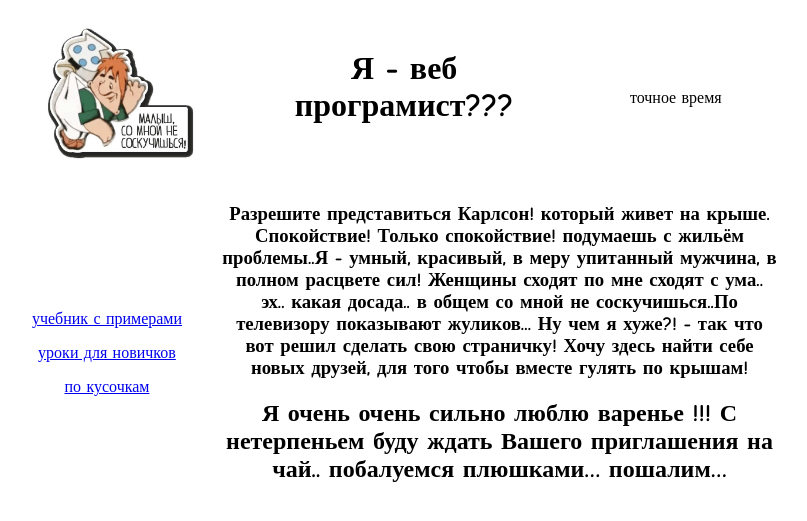
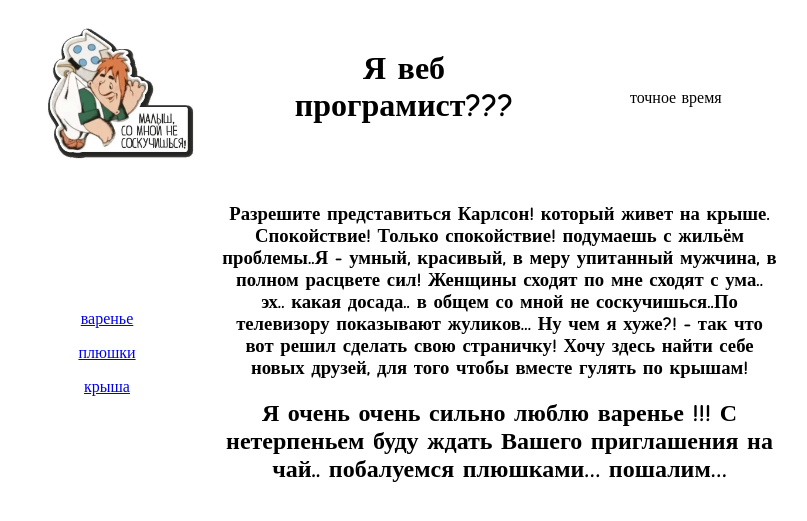
Before and after one commit to ibushmeleva/Ican, a plain HTML site: page index.html in a window 1280 px wide. Shown: the whole page, without its empty margins (248-1055 px from the left). Drawn offline with Linux system fonts and the light colour scheme.

Commit message:
init progect

```diff
--- a/index.html
+++ b/index.html
@@ -8,16 +8,16 @@
 	<table align="center" border="0" cellpadding="15" cellspacing="0" width="800" height="150">
 	<tr>
 		<td height="150" width="250" valign="center" align="center"> <img src="images\pic1.jpg" height="150" width="150"></td>
-		<td height="150" width="300" valign="center" align="center"><p><strong><h1>Я - веб програмист???</h1></strong></p>
+		<td height="150" width="300" valign="center" align="center"><p><strong><h1>Я веб програмист???</h1></strong></p>
 		<td height="150" width="250" valign="center" align="center">точное время</td>
 	</tr>
 	</table>
 	<table align="center" border="0" cellpadding="0" cellspacing="15" width="800" height="300">
 	<tr>
 		<td height="300" width="200" valign="center" align="center">
-			<p><a href="http://www.webremeslo.ru">учебник с примерами</a></p>
-			<p><a href="https://zarabotat-na-sajte.ru">уроки для новичков</a></p>
-			<p><a href="https://www.google.ru">по кусочкам</a></td>
+			<p><a href="http://www.webremeslo.ru">варенье</a></p>
+			<p><a href="https://zarabotat-na-sajte.ru">плюшки</a></p>
+			<p><a href="https://www.google.ru">крыша</a></td>
 		<td height="300" width="600" colspan="2" valign="center" align="center">
 			<p><h3>Разрешите представиться Карлсон! который живет на крыше. Спокойствие! Только спокойствие! подумаешь с жильём проблемы..Я - умный, красивый, в меру упитанный мужчина, в полном расцвете сил! Женщины сходят по мне сходят с ума.. эх.. какая досада.. в общем со мной не соскучишься..По телевизору показывают жуликов... Ну чем я хуже?! - так что вот решил сделать свою страничку! Хочу здесь найти себе новых друзей, для того чтобы вместе гулять по крышам!</h3></p>
 			<p><h2>Я очень очень сильно люблю варенье !!! С нетерпеньем буду ждать Вашего приглашения на чай.. побалуемся плюшками… пошалим…</h2></p>
```
